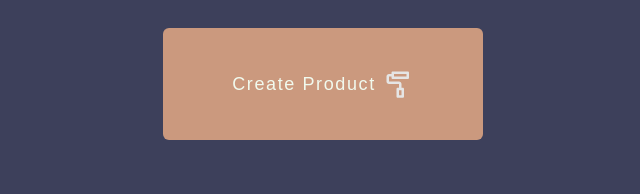
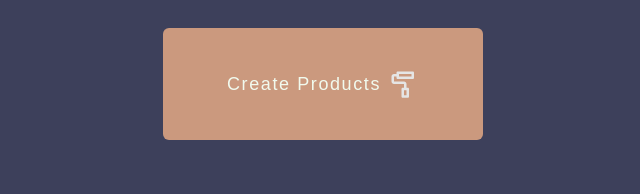
Before and after one commit to jafarsky/sky-management, a website: page index.html in a window 1280 px wide. Shown: the part 406-600 px from the top of the page, 317-957 px from the left. Drawn offline with Linux system fonts and the light colour scheme.

Commit message:
edit product

```diff
--- a/index.html
+++ b/index.html
@@ -45,7 +45,7 @@
         <section class="h-auto w-auto self-center flex justify-center items-center">
             <div id="createAleart" class="bg-[#cb997e] rounded-md mb-3">
                 <div class="w-80 h-28 flex justify-center items-center">
-                    <h1 class="text-lg font-medium text-[#f1faee] pr-2">Create Product</h1>
+                    <h1 class="text-lg font-medium text-[#f1faee] pr-2">Create Products</h1>
                     <!------------------------------------------------------ create icon ------>
                     <div class="hover:text-purple-600 cursor-pointer" onclick="create_update()">
                         <svg width="30" height="30" viewBox="0 0 24 24"><path fill="currentColor" d="M20 7V3c0-.55-.45-1-1-1H7c-.55 0-1 .45-1 1v1H4c-1.1 0-2 .9-2 2v4c0 1.1.9 2 2 2h8v3h-1c-.55 0-1 .45-1 1v6c0 .55.45 1 1 1h4c.55 0 1-.45 1-1v-6c0-.55-.45-1-1-1h-1v-3c0-1.1-.9-2-2-2H4V6h2v1c0 .55.45 1 1 1h12c.55 0 1-.45 1-1zM8 4h10v2H8V4zm6 17h-2v-4h2v4z"/></svg>
```
